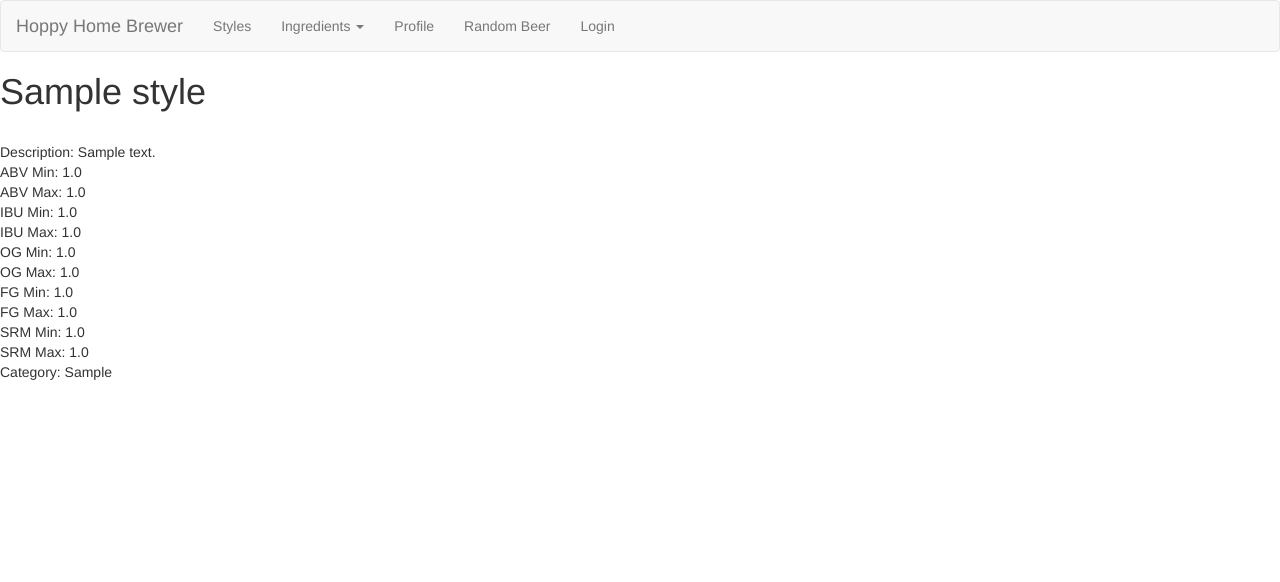
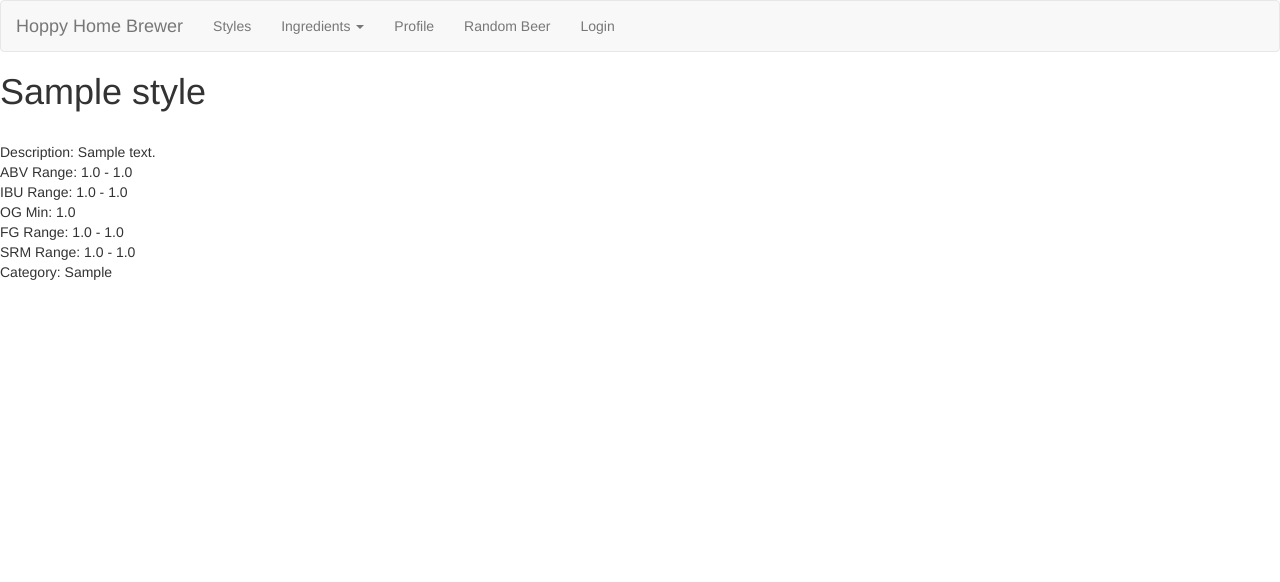
Before and after one commit to cami20/homebrew-project, a Flask app: a page that uses templates/styles_display.html in a window 1280 px wide. Shown: the top 582 px of the page. Run offline with Flask 2, Linux system fonts and the light colour scheme; tables that the repository leaves empty hold one stand-in row (values such as "Sample post"); some libraries are stand-ins or nearby versions.

Commit message:
edited some layouts

```diff
--- a/templates/styles_display.html
+++ b/templates/styles_display.html
@@ -5,25 +5,15 @@
 <br>
 Description: {{ styles.description }}
 <br>
-ABV Min: {{ styles.abvMin }}
+ABV Range: {{ styles.abvMin }} - {{ styles.abvMax }}
 <br>
-ABV Max: {{ styles.abvMax }}
-<br>
-IBU Min: {{ styles.ibuMin }}
-<br>
-IBU Max: {{ styles.ibuMax }}
+IBU Range: {{ styles.ibuMin }} - {{ styles.ibuMax }}
 <br>
 OG Min: {{ styles.ogMin }}
 <br>
-OG Max: {{ styles.ogMax }}
+FG Range: {{ styles.fgMin }} - {{ styles.fgMax }}
 <br>
-FG Min: {{ styles.fgMin }}
-<br>
-FG Max: {{ styles.fgMax }}
-<br>
-SRM Min: {{ styles.srmMin }}
-<br>
-SRM Max: {{ styles.srmMax }}
+SRM Range: {{ styles.srmMin }} - {{ styles.srmMax }}
 <br>
 Category: {{ styles.category }}
 <br>
```
Also changed, not shown: templates/hops_display.html (+2 -6 lines), templates/yeast_display.html (+2 -6 lines).
